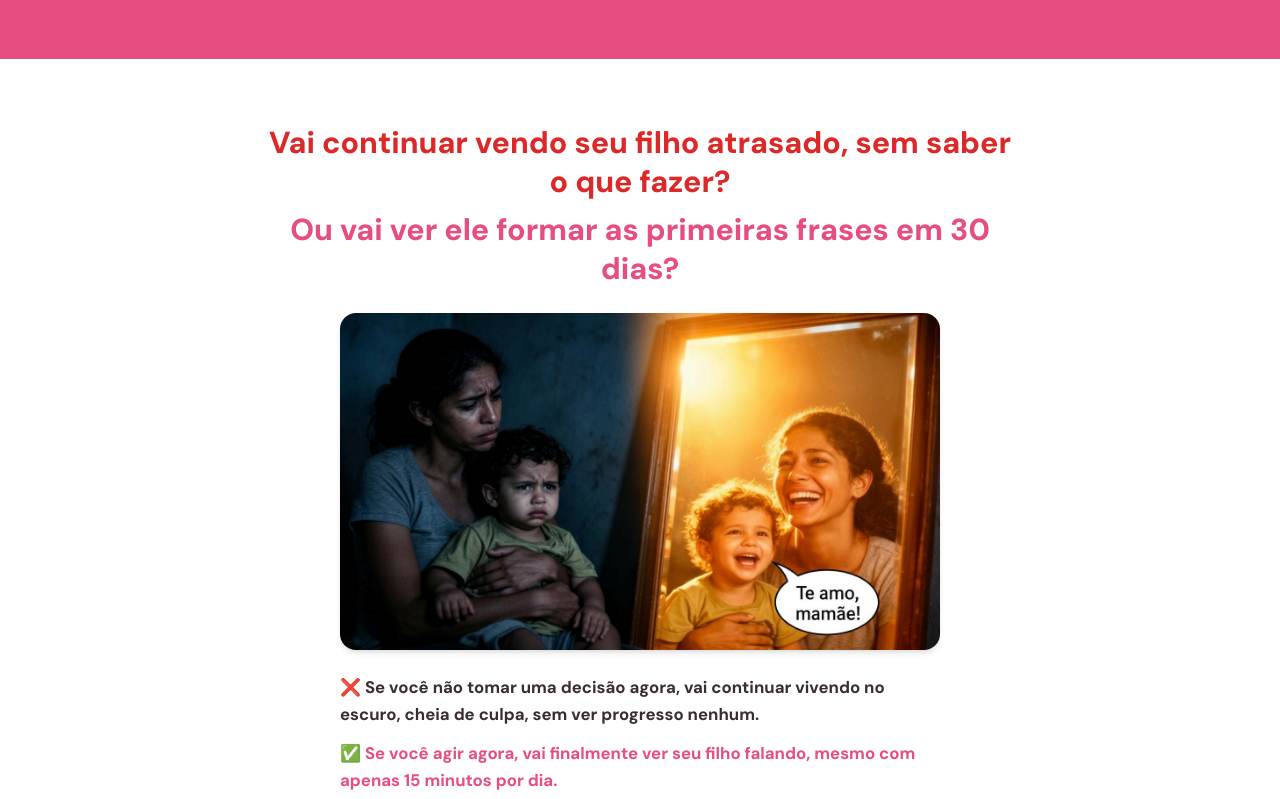
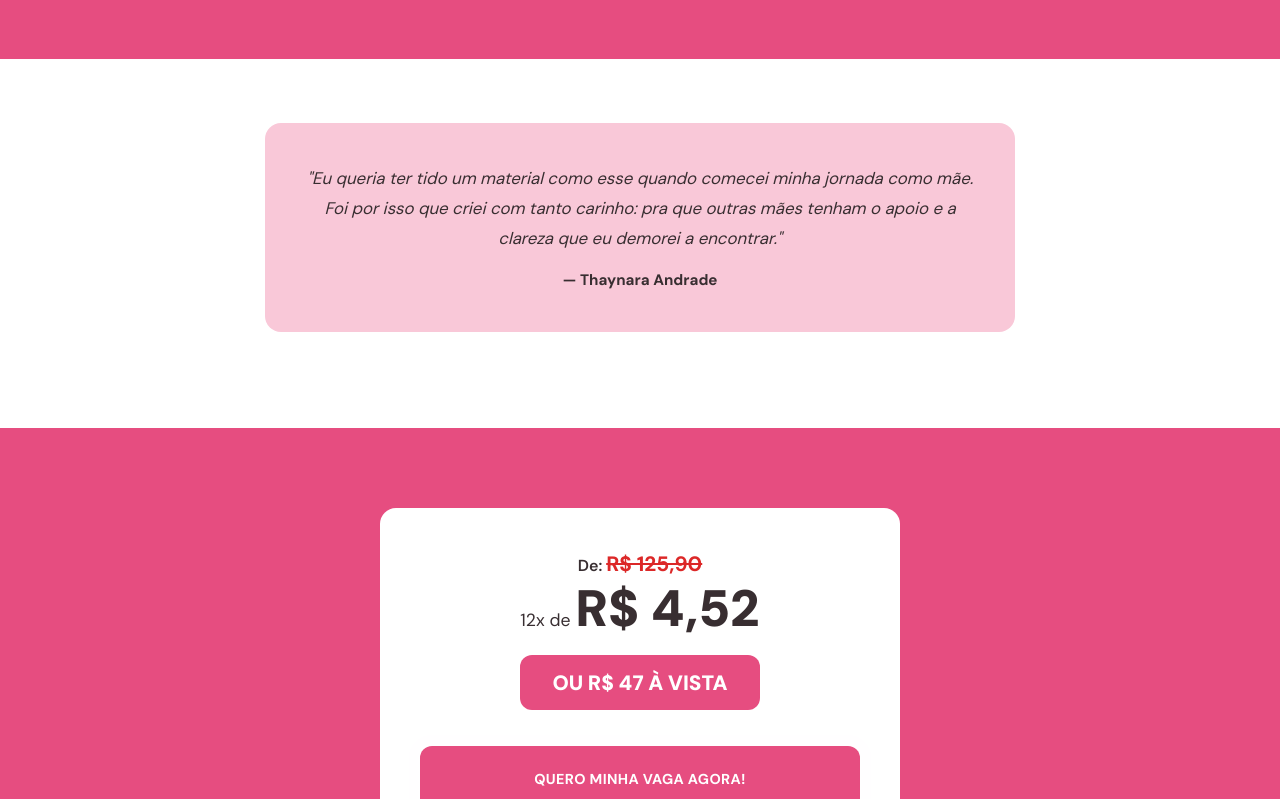
Before and after one commit to queima2m2-create/tiathayfono, a React (Vite) app: page / in a window 1280 px wide. Shown: the part 10120-10919 px from the top of the page. Built offline with nearby package versions, Linux system fonts and the light colour scheme; the HTML template or start-up script is replaced by a standard one.

Commit message:
Ajustou landing ao padrão CDI

```diff
--- a/src/components/landing/FinalCTA.tsx
+++ b/src/components/landing/FinalCTA.tsx
@@ -1,4 +1,3 @@
-import { Button } from "@/components/ui/button";
 import doisCaminhos from "@/assets/dois-caminhos.jpg";
 import PricingBlock from "./PricingBlock";
 
@@ -6,32 +5,16 @@ const FinalCTA = () => (
   <>
     <section className="bg-background py-12 md:py-16 px-6 text-center">
       <div className="max-w-[750px] mx-auto">
-        <h2 className="text-[1.4rem] md:text-[1.9rem] font-extrabold text-vermelho mb-2 leading-[1.3]">
-          Vai continuar vendo seu filho atrasado, sem saber o que fazer?
-        </h2>
-        <h2 className="text-[1.4rem] md:text-[1.9rem] font-extrabold text-rosa mb-6 leading-[1.3]">
-          Ou vai ver ele formar as primeiras frases em 30 dias?
-        </h2>
-
-        <div className="aspect-video w-full max-w-[600px] mx-auto mb-6 overflow-hidden rounded-2xl shadow-md">
-          <img
-            src={doisCaminhos}
-            alt="Dois caminhos: com ou sem o guia"
-            className="w-full h-full object-cover"
-            loading="lazy"
-            width={1024}
-            height={576}
-          />
-        </div>
-
-        <div className="max-w-[600px] mx-auto space-y-3 text-left mb-6">
-          <p className="text-[1.05rem] text-marrom-dark font-bold leading-[1.6]">
-            ❌ Se você não tomar uma decisão agora, vai continuar vivendo no escuro, cheia de culpa, sem ver progresso nenhum.
+        <blockquote className="bg-rosa-light rounded-2xl p-8 md:p-10 mb-8">
+          <p className="text-[1.05rem] text-marrom-dark leading-[1.8] italic mb-4">
+            "Eu queria ter tido um material como esse quando comecei minha jornada como mãe.
+            Foi por isso que criei com tanto carinho: pra que outras mães tenham o apoio e a
+            clareza que eu demorei a encontrar."
           </p>
-          <p className="text-[1.05rem] text-rosa font-bold leading-[1.6]">
-            ✅ Se você agir agora, vai finalmente ver seu filho falando, mesmo com apenas 15 minutos por dia.
-          </p>
-        </div>
+          <footer className="text-[0.95rem] font-bold text-marrom-dark">
+            — Thaynara Andrade
+          </footer>
+        </blockquote>
       </div>
     </section>
 
```
